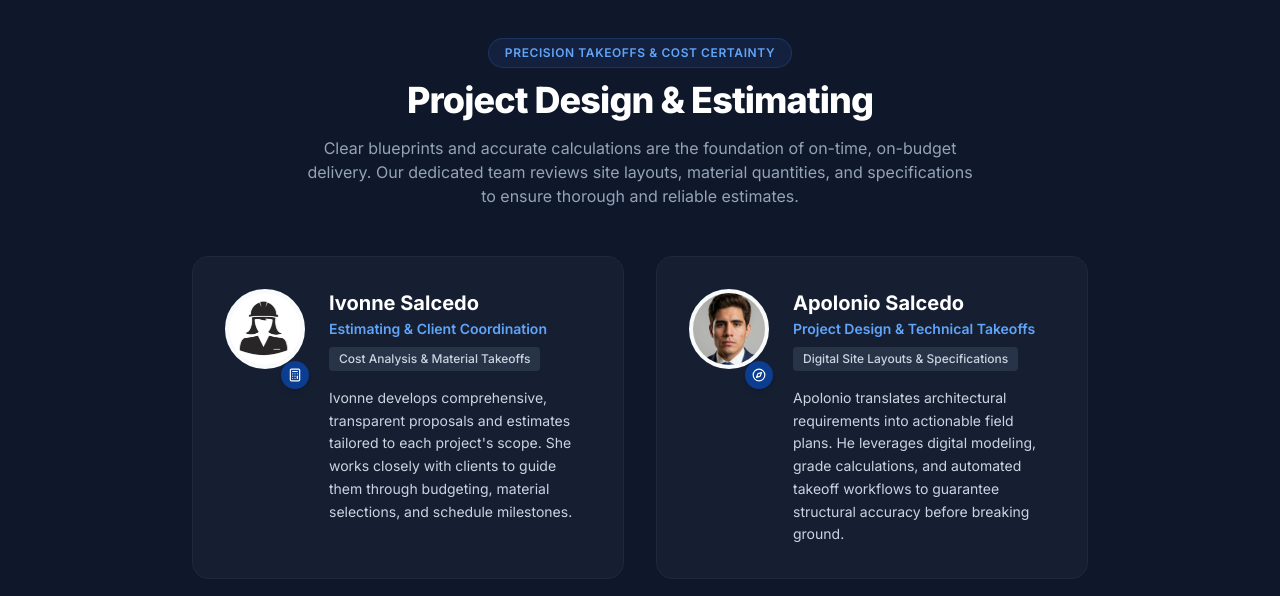
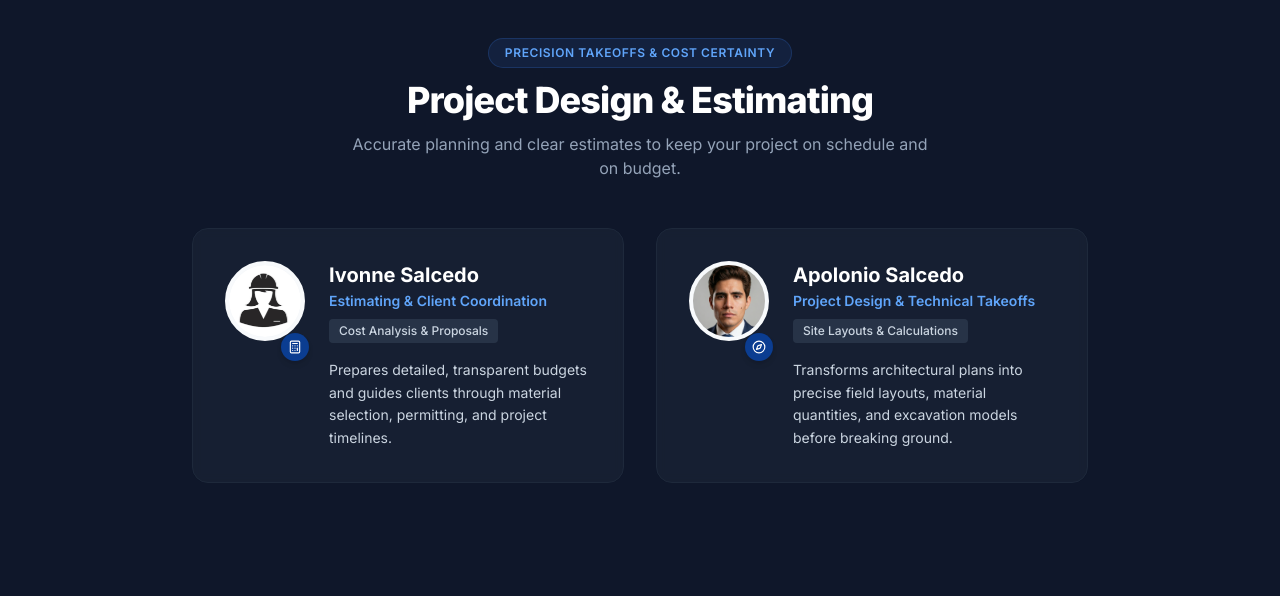
Before and after one commit to apoloniosa05/aee-concrete-web, a Next.js app: page / in a window 1280 px wide. Shown: the part 2760-3356 px from the top of the page. Built offline with nearby package versions, Linux system fonts and the light colour scheme.

Commit message:
Adding Project Designing 2.0

```diff
--- a/components/Leadership.tsx
+++ b/components/Leadership.tsx
@@ -32,21 +32,21 @@ const leadershipTeam = [
   },
 ];
 
-// 2. Equipo de Project Design & Estimating
+// 2. Equipo de Project Design & Estimating (VERSIÓN CONCISA)
 const designEstimatingTeam = [
   {
     name: "Ivonne Salcedo",
     role: "Estimating & Client Coordination",
-    specialty: "Cost Analysis & Material Takeoffs",
-    bio: "Ivonne develops comprehensive, transparent proposals and estimates tailored to each project's scope. She works closely with clients to guide them through budgeting, material selections, and schedule milestones.",
+    specialty: "Cost Analysis & Proposals",
+    bio: "Prepares detailed, transparent budgets and guides clients through material selection, permitting, and project timelines.",
     image: "/user_female.png",
     icon: Calculator
   },
   {
     name: "Apolonio Salcedo",
     role: "Project Design & Technical Takeoffs",
-    specialty: "Digital Site Layouts & Specifications",
-    bio: "Apolonio translates architectural requirements into actionable field plans. He leverages digital modeling, grade calculations, and automated takeoff workflows to guarantee structural accuracy before breaking ground.",
+    specialty: "Site Layouts & Calculations",
+    bio: "Transforms architectural plans into precise field layouts, material quantities, and excavation models before breaking ground.",
     image: "/apolonio.png",
     icon: Compass
   }
@@ -165,8 +165,9 @@ export default function Leadership() {
             <h4 className="mt-3 text-3xl font-extrabold tracking-tight text-white sm:text-4xl">
               Project Design & Estimating
             </h4>
-            <p className="mt-4 max-w-2xl text-base text-slate-400">
-              Clear blueprints and accurate calculations are the foundation of on-time, on-budget delivery. Our dedicated team reviews site layouts, material quantities, and specifications to ensure thorough and reliable estimates.
+            {/* Párrafo descriptivo breve */}
+            <p className="mt-3 max-w-xl text-base text-slate-400">
+              Accurate planning and clear estimates to keep your project on schedule and on budget.
             </p>
           </div>
 
```
